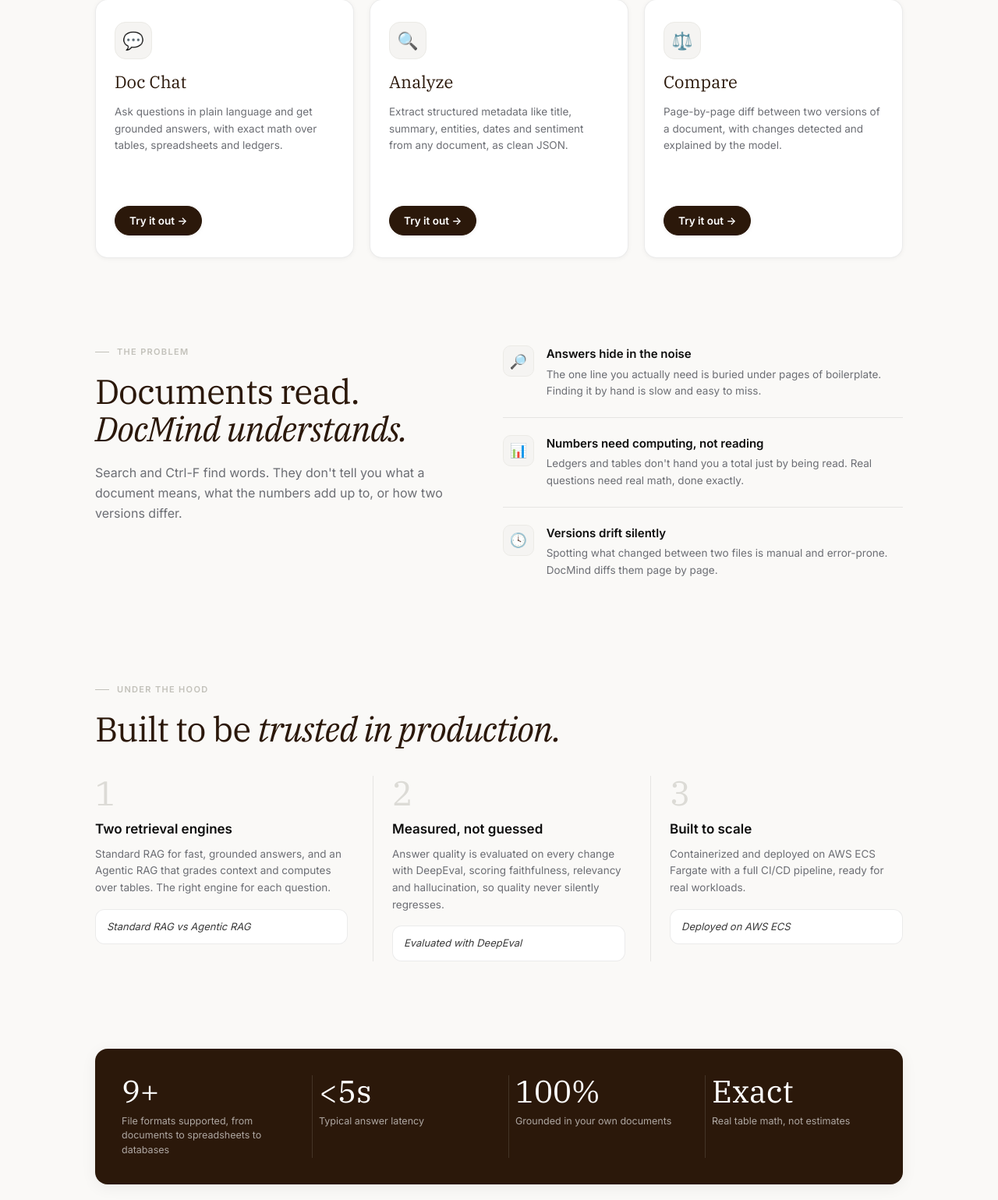
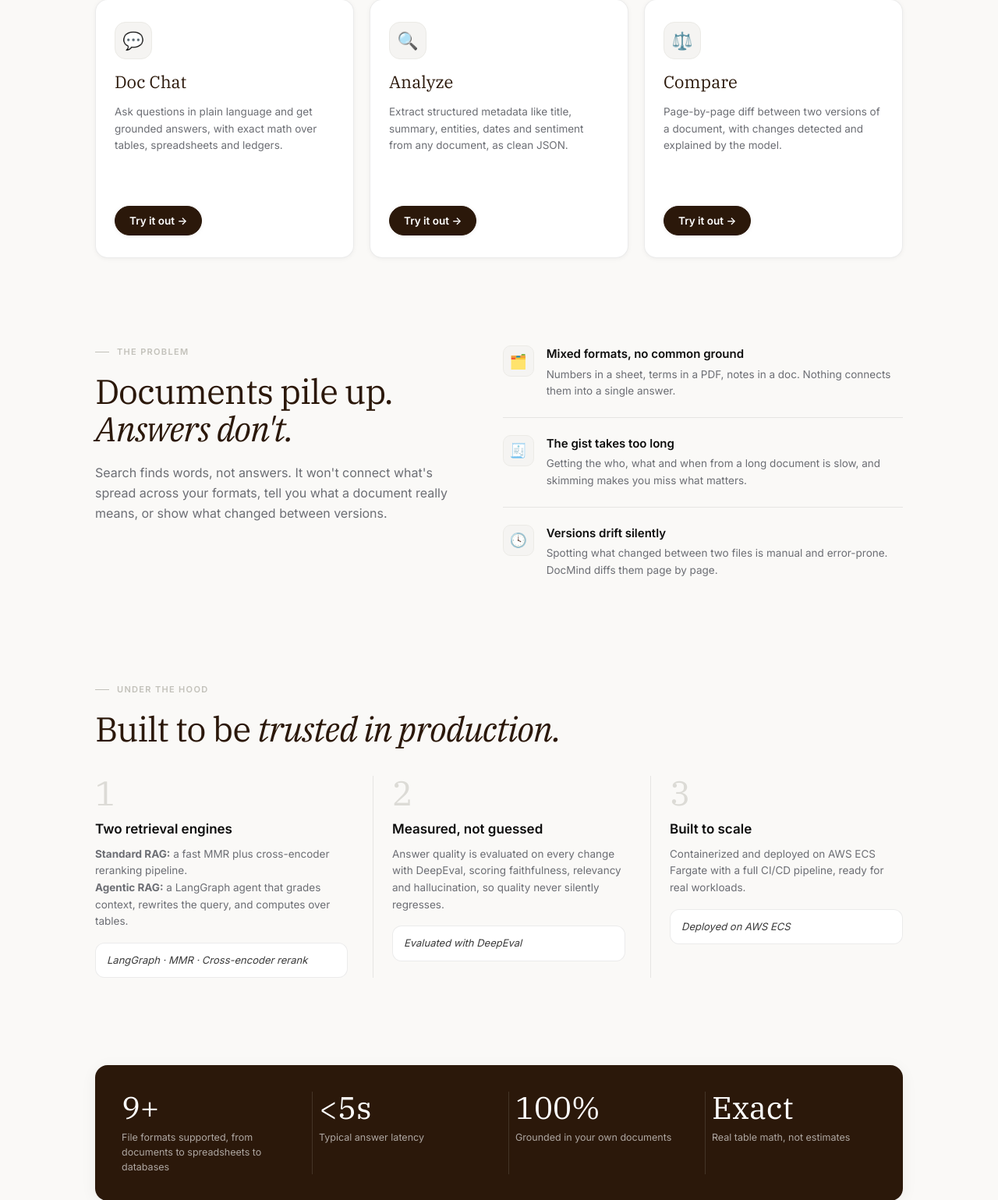
Before and after one commit to Rishab-Panwar/DocMind, a FastAPI app: page / in a window 1280 px wide. Shown: the part 850-2389 px from the top of the page at 78% size. Run offline with FastAPI, Linux system fonts and the light colour scheme; parts of the project's set-up code (start-up, migrations or seed data) failed here and were passed over; some libraries are stand-ins or nearby versions.

Commit message:
refine(ui): landing copy, retrieval card, layout fixes; drop multimodal toggle
- Hero headline 'Many documents. Many formats. / One place to ask.', catchy
  sub with no file-type list, supported-file-types marquee under the CTAs.
- The Problem: new title/intro and two new cards (mixed formats, the gist
  takes too long) keeping version drift.
- Under the hood: retrieval card names LangGraph, MMR and cross-encoder rerank.
- Constrain chat/analyze/compare views to a centered column; make the chat
  input and assistant bubbles legible on the cream background; 'Get started'
  scrolls to Features; section anchors clear the sticky nav.
- Remove the (non-functional, PDF-only) Multimodal toggle from the upload
  modal; chat always uses the text pipeline. No em dashes in visible copy.

```diff
--- a/static/style.css
+++ b/static/style.css
@@ -298,7 +298,7 @@ input:checked + .slider::before { transform: translateX(18px); }
 .session-badge.visible { display: block; }
 
 /* ====== CHAT MESSAGES ====== */
-.chat-main { flex: 1; display: flex; flex-direction: column; overflow: hidden; background: var(--bg); }
+.chat-main { flex: 1; display: flex; flex-direction: column; overflow: hidden; background: var(--bg); width: 100%; max-width: 860px; margin: 0 auto; }
 .messages { flex: 1; overflow-y: auto; padding: 24px 26px; display: flex; flex-direction: column; gap: 14px; scroll-behavior: smooth; }
 .message { display: flex; max-width: 80%; animation: msgin .2s ease; }
 @keyframes msgin { from { opacity: 0; transform: translateY(5px); } to { opacity: 1; transform: none; } }
@@ -320,10 +320,10 @@ input:checked + .slider::before { transform: translateX(18px); }
 }
 .message.assistant .bubble {
   background: var(--white);
-  border: 1px solid var(--border);
+  border: 1px solid var(--grey-200);
   color: var(--text);
   border-bottom-left-radius: 5px;
-  box-shadow: var(--shadow-sm);
+  box-shadow: 0 2px 8px rgba(0,0,0,.05);
 }
 .message.assistant .bubble.thinking { color: var(--grey-500); font-style: italic; }
 .eng-tag {
@@ -337,22 +337,23 @@ input:checked + .slider::before { transform: translateX(18px); }
   padding: 14px 18px;
   border-top: 1px solid var(--border);
   display: flex; gap: 9px; align-items: center;
-  background: var(--white);
+  background: var(--bg);
   flex-shrink: 0;
 }
 .chat-input-bar input {
   flex: 1;
-  background: var(--grey-50);
-  border: 1px solid transparent;
+  background: var(--white);
+  border: 1px solid var(--grey-200);
   border-radius: var(--radius-sm);
   color: var(--text);
   padding: 12px 16px;
   font-size: 14px;
   font-family: inherit;
   outline: none;
+  box-shadow: var(--shadow-sm);
   transition: border-color .2s, box-shadow .2s, background .2s;
 }
-.chat-input-bar input:focus { background: var(--white); border-color: var(--grey-200); box-shadow: 0 0 0 3px rgba(0,0,0,.03); }
+.chat-input-bar input:focus { border-color: var(--accent); box-shadow: 0 0 0 3px color-mix(in srgb, var(--accent) 12%, transparent); }
 .chat-input-bar input::placeholder { color: var(--grey-300); }
 
 /* Engine toggle */
@@ -394,7 +395,7 @@ input:checked + .slider::before { transform: translateX(18px); }
 @keyframes spin { to { transform: rotate(360deg); } }
 
 /* ====== ANALYSIS / COMPARE PANELS ====== */
-.panel-body { flex: 1; overflow-y: auto; padding: 22px 24px; background: var(--bg); }
+.panel-body { flex: 1; overflow-y: auto; padding: 22px 24px; background: var(--bg); width: 100%; max-width: 900px; margin: 0 auto; }
 .form-card { background: var(--white); border: 1px solid var(--border); border-radius: var(--radius); padding: 20px 22px; margin-bottom: 16px; box-shadow: var(--shadow-sm); }
 .form-card-title { font-size: 10.5px; font-weight: 600; text-transform: uppercase; letter-spacing: .08em; color: var(--grey-300); margin-bottom: 14px; }
 
--- a/templates/index.html
+++ b/templates/index.html
@@ -124,22 +124,22 @@
   <section class="section problem">
     <div class="problem-left">
       <div class="section-label">The Problem</div>
-      <h2 class="section-title">Documents read.<br><em>DocMind understands.</em></h2>
-      <p class="section-lead">Search and Ctrl-F find words. They don't tell you what a document means, what the numbers add up to, or how two versions differ.</p>
+      <h2 class="section-title">Documents pile up.<br><em>Answers don't.</em></h2>
+      <p class="section-lead">Search finds words, not answers. It won't connect what's spread across your formats, tell you what a document really means, or show what changed between versions.</p>
     </div>
     <div class="problem-items">
       <div class="problem-item">
-        <div class="pi-icon">🔎</div>
+        <div class="pi-icon">🗂️</div>
         <div>
-          <strong>Answers hide in the noise</strong>
-          <p>The one line you actually need is buried under pages of boilerplate. Finding it by hand is slow and easy to miss.</p>
+          <strong>Mixed formats, no common ground</strong>
+          <p>Numbers in a sheet, terms in a PDF, notes in a doc. Nothing connects them into a single answer.</p>
         </div>
       </div>
       <div class="problem-item">
-        <div class="pi-icon">📊</div>
+        <div class="pi-icon">🧾</div>
         <div>
-          <strong>Numbers need computing, not reading</strong>
-          <p>Ledgers and tables don't hand you a total just by being read. Real questions need real math, done exactly.</p>
+          <strong>The gist takes too long</strong>
+          <p>Getting the who, what and when from a long document is slow, and skimming makes you miss what matters.</p>
         </div>
       </div>
       <div class="problem-item">
@@ -160,8 +160,8 @@
       <div class="how-step">
         <div class="hs-num">1</div>
         <h3>Two retrieval engines</h3>
-        <p>Standard RAG for fast, grounded answers, and an Agentic RAG that grades context and computes over tables. The right engine for each question.</p>
-        <div class="hs-quote">Standard RAG vs Agentic RAG</div>
+        <p><strong>Standard RAG:</strong> a fast MMR plus cross-encoder reranking pipeline.<br><strong>Agentic RAG:</strong> a LangGraph agent that grades context, rewrites the query, and computes over tables.</p>
+        <div class="hs-quote">LangGraph · MMR · Cross-encoder rerank</div>
       </div>
       <div class="how-step">
         <div class="hs-num">2</div>
@@ -195,7 +195,7 @@
         <h2 class="cta-title">Your documents,<br>finally <em>answerable.</em></h2>
         <p>Upload a file and start asking. No setup, no syntax, just answers.</p>
       </div>
-      <button class="btn light lg" data-feature="chat">Get started</button>
+      <a href="#features" class="btn light lg">Get started</a>
     </div>
   </section>
 
@@ -322,7 +322,6 @@
         <div class="field"><label>Chunk overlap</label><input id="chat-overlap" type="number" value="200" min="0" step="50" /></div>
         <div class="field"><label>Top-K results</label><input id="chat-k" type="number" value="5" min="1" max="20" /></div>
         <div class="field toggle-row"><span class="flabel">Session-based FAISS</span><label class="switch"><input id="chat-sessionized" type="checkbox" checked /><span class="slider"></span></label></div>
-        <div class="field toggle-row"><span class="flabel">Multimodal (images)</span><label class="switch"><input id="chat-mm" type="checkbox" /><span class="slider"></span></label></div>
       </div>
     </details>
 
@@ -430,7 +429,7 @@ document.getElementById("btn-build").addEventListener("click", async () => {
     fd.append("use_session_dirs", document.getElementById("chat-sessionized").checked ? "true" : "false");
     fd.append("chunk_size", document.getElementById("chat-chunk").value || "1000");
     fd.append("chunk_overlap", document.getElementById("chat-overlap").value || "200");
-    fd.append("multimodal", document.getElementById("chat-mm").checked ? "true" : "false");
+    fd.append("multimodal", "false");
 
     const res = await fetch(`${API_BASE}/chat/index`, { method: "POST", headers: { ...authHeader() }, body: fd });
     if (!res.ok) { const e = await res.json().catch(() => ({ detail: res.statusText })); throw new Error(e.detail || `HTTP ${res.status}`); }
@@ -540,11 +539,10 @@ async function sendQuestion() {
     fd.append("question", q);
     fd.append("use_session_dirs", useSess ? "true" : "false");
     if (useSess && currentSession) fd.append("session_id", currentSession);
-    const mm = document.getElementById("chat-mm").checked;
-    fd.append("multimodal", mm ? "true" : "false");
+    fd.append("multimodal", "false");
     fd.append("chat_history", JSON.stringify(chatHistory.slice(-12)));
 
-    const isAgent = useAgent.checked && !mm;
+    const isAgent = useAgent.checked;
     const endpoint = isAgent ? `${API_BASE}/chat/agent_query` : `${API_BASE}/chat/query`;
 
     const res = await fetch(endpoint, { method: "POST", headers: { ...authHeader() }, body: fd });
```
